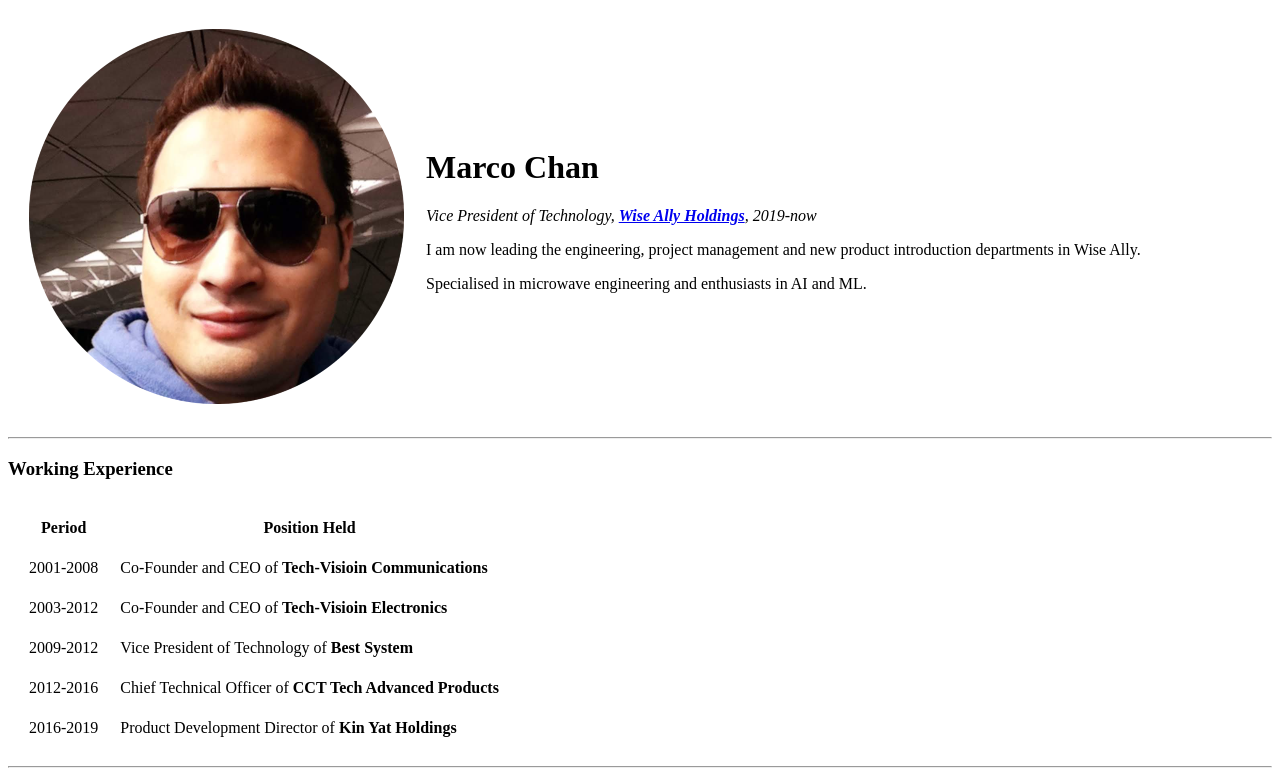
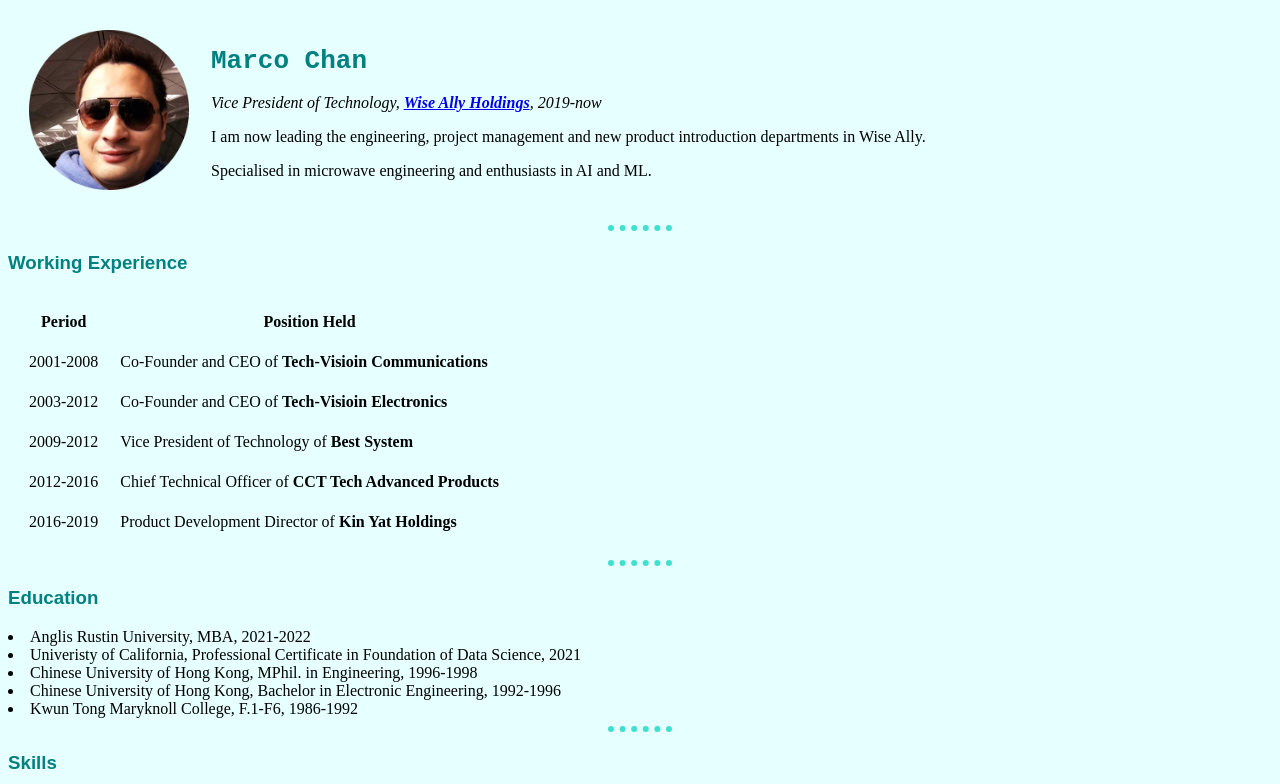
Before and after one commit to ghmarcochan/CV, a plain HTML site: page index.html in a window 1280 px wide. Shown: the top 784 px of the page. Drawn offline with Linux system fonts and the light colour scheme.

Commit message:
Add files via upload
With CSS style defined globally.

```diff
--- /dev/null
+++ b/css/styles.css
@@ -0,0 +1,22 @@
+body {
+  background-color: #e6ffff;
+}
+hr {
+  background-color: #e6ffff;
+  color: turquoise;
+  border-style: dotted none none;
+  border-width: 6px;
+  height: 2px;
+  width: 5%;
+}
+h1 {
+  color: #008080;
+  font-family: monospace;
+}
+h3 {
+  color: #008080;
+  font-family: sans-serif;
+}
+img {
+  height: 160px;
+}
--- a/index.html
+++ b/index.html
@@ -3,11 +3,13 @@
   <head>
     <meta charset="utf-8">
     <title> ✌Marco Chan's Personal Site </title>
+    <link rel="stylesheet" href="css/styles.css">
   </head>
+
   <body>
     <table cellspacing="20">
       <tr>
-        <td><img src="image\Marco Chan Profile.png" alt="marco chsan profile"></td>
+        <td><img src="image/Marco Chan Profile.png" alt="marco chsan profile"></td>
         <td>
           <h1>Marco Chan</h1>
           <p><em>Vice President of Technology, <strong><a href="https://www.wiseally.com.hk/">Wise Ally Holdings</a></strong>, 2019-now </em></p>
```
Also changed, not shown: contact.html (+2 -1 lines), hobbies.html (+2 -1 lines).
